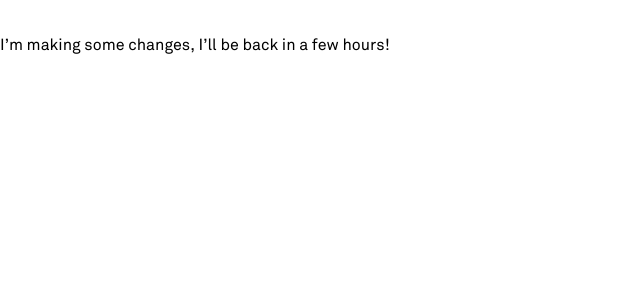
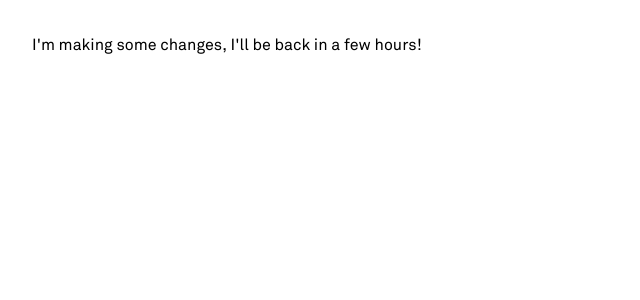
Before and after one commit to craigthomasfrost/cfdesigner.github.io, a Jekyll site: the page built from index.md, in a window 1280 px wide. Shown: the top 300 px of the page, without its empty margins (0-640 px from the left). Built offline with Jekyll 4.4.1, drawn with Linux system fonts in a browser that asks for light colours.

Commit message:
redesign

```diff
--- a/index.md
+++ b/index.md
@@ -2,4 +2,4 @@
 title: Home
 layout: default
 ---
-I'm making some changes, I'll be back in a few hours!
+<p class="p-l-2">I'm making some changes, I'll be back in a few hours!</p>
```
